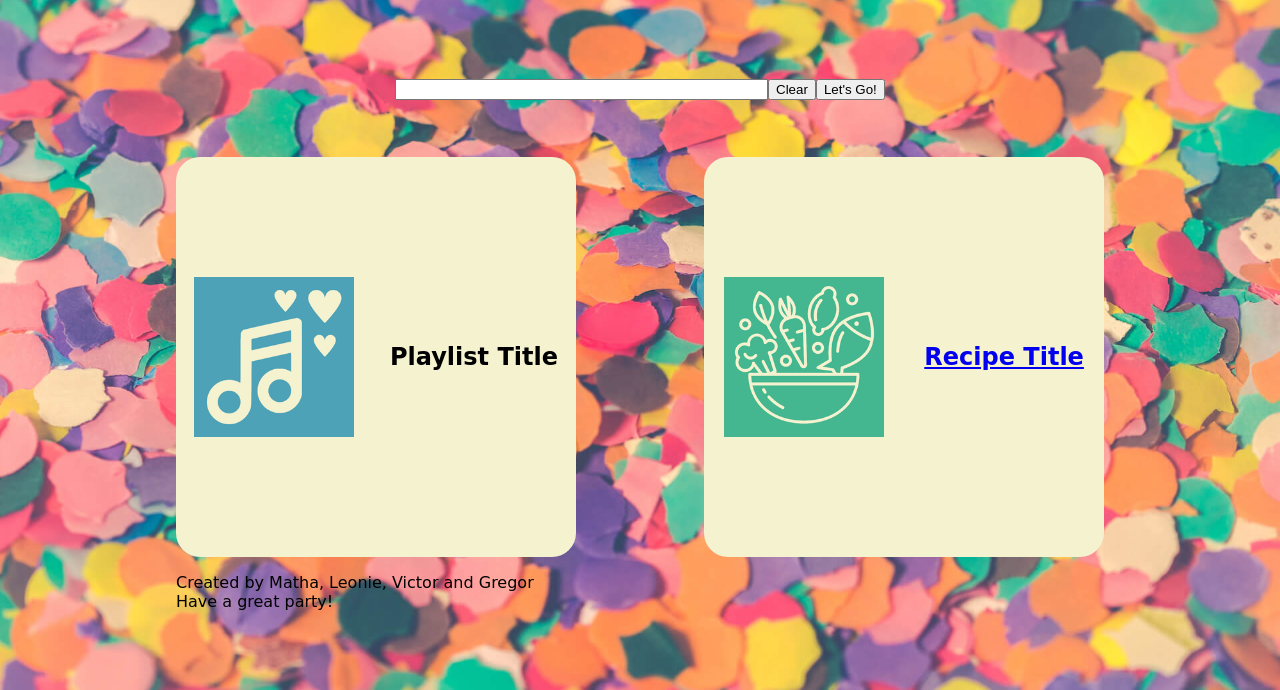
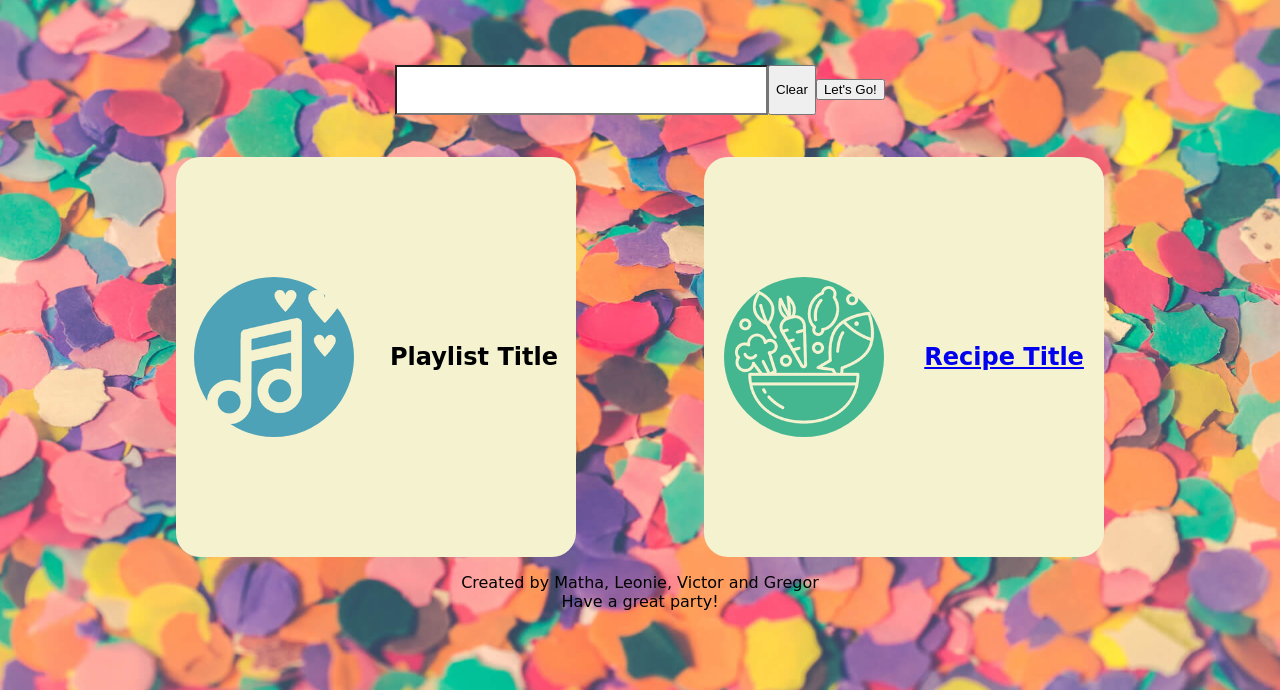
Before and after one commit to mkatenolan/FAC-week-3-Partyps, a website: page index.html in a window 1280 px wide. Shown: the part 110-800 px from the top of the page. Drawn offline with Linux system fonts and the light colour scheme; a web font is replaced by a local one.

Commit message:
Adjust sizing + spacing

```diff
--- a/stylesheet.css
+++ b/stylesheet.css
@@ -1,3 +1,7 @@
+
+html {
+  box-sizing: border-box;
+}
 
 
 body {
@@ -31,13 +35,17 @@ header {
 
 }
 
+
+
+
 #search-query {
- flex-grow: 0.3;
-
+flex-grow: 0.3;
+-webkit-appearance: none;
+height:50px;
 }
 
 #button-clear {
-
+ height: 50px;
 }
 
 #button-submit {
@@ -61,6 +69,7 @@ header {
   max-width:40%;
   padding: 0;
   margin: 0;
+  border-radius: 50%;
 }
 
 #playlist-title {
@@ -83,6 +92,7 @@ header {
   max-width:40%;
   padding: 0;
   margin: 0;
+  border-radius: 50%;
 }
 
 #recipe-title {
@@ -99,8 +109,7 @@ header {
 footer {
   grid-column: 1/7;
   grid-row: 8/9;
-
-
+  text-align: center;
 }
 
 
```
Also changed, not shown: index.html (line endings or trailing spaces).
